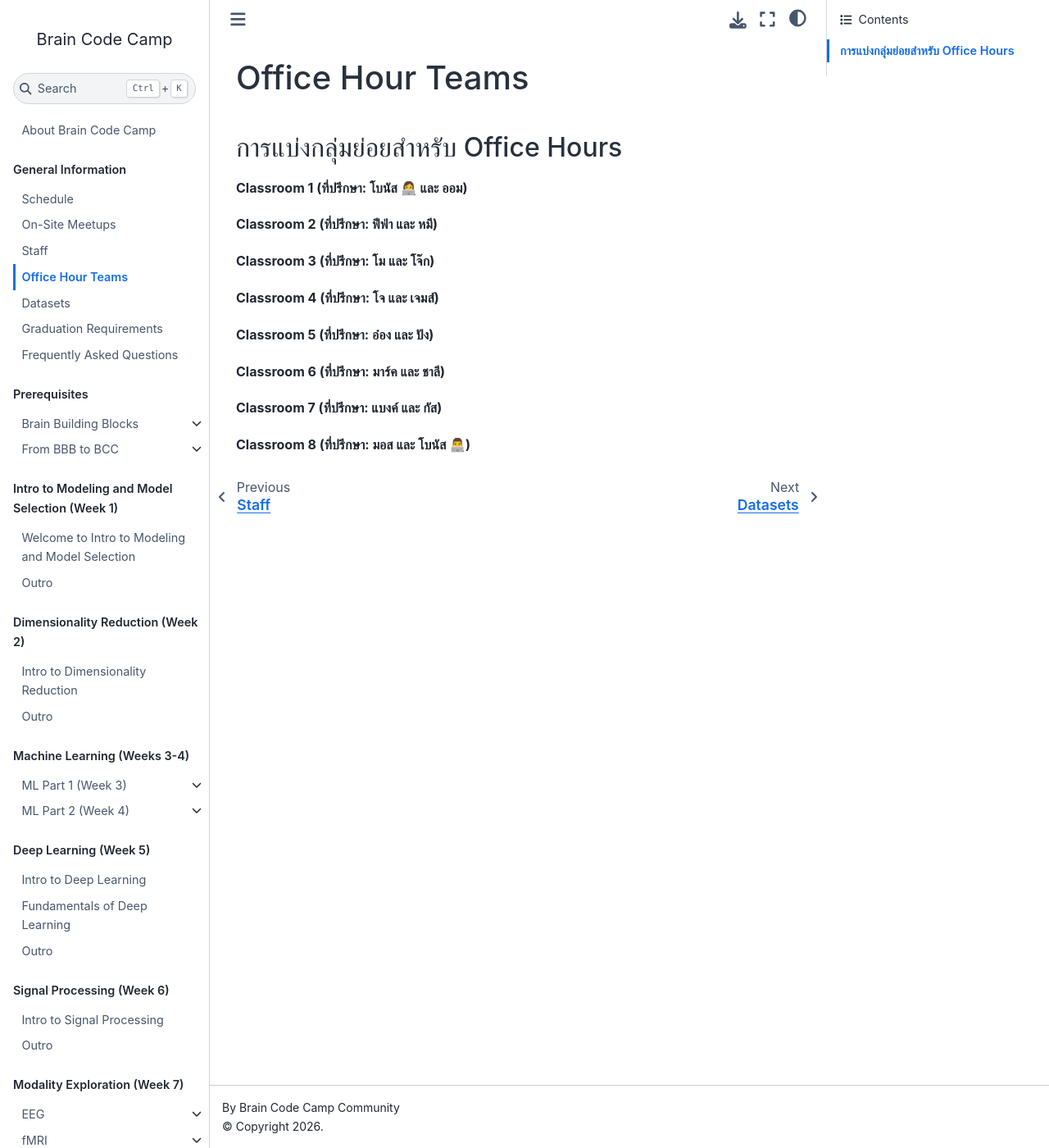
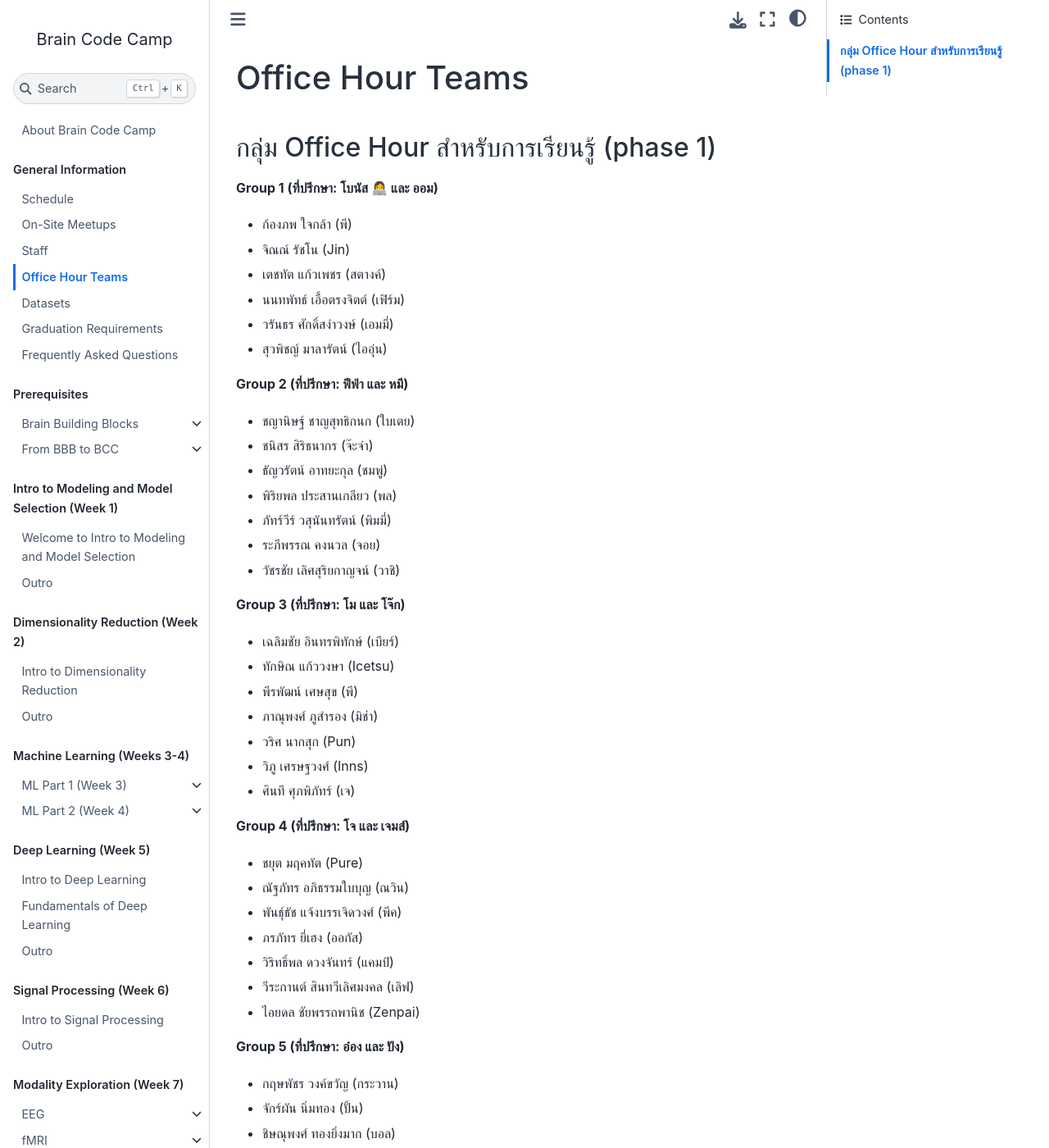
Before and after one commit to braincodecamp/brainCodeCamp2026, a Jupyter Book: the page built from GeneralInfo/OH-teams.md, in a window 1280 px wide and 1400 px high. Shown: the whole window at 82% size. Built offline with Jupyter Book 1.0.4 settings and Sphinx 7.4.7 and the Sphinx Book theme 1.1.4, drawn with Linux system fonts in a browser that asks for light colours; pages that are not in the unit, such as notebooks, are missing from menus; some of the changed text lies outside the part shown.

```diff
--- a/GeneralInfo/OH-teams.md
+++ b/GeneralInfo/OH-teams.md
@@ -1,26 +1,73 @@
 # Office Hour Teams
 
-## การแบ่งกลุ่มย่อยสำหรับ Office Hours
+## กลุ่ม Office Hour สำหรับการเรียนรู้ (phase 1)
 
-**Classroom 1 (ที่ปรึกษา: โบนัส 👩‍💻 และ ออม)**
+**Group 1 (ที่ปรึกษา: โบนัส 👩‍💻 และ ออม)**
+- ก้องภพ ใจกล้า (พี)
+- จิณณ์ รัชโน (Jin)
+- เตชทัต แก้วเพชร (สตางค์)
+- นนทพัทธ์ เอื้อตรงจิตต์ (เฟิร์ม)
+- วรันธร ศักดิ์สง่าวงษ์ (เอมมี่)
+- สุวพิชญ์ มาลารัตน์ (ไออุ่น)
 
+**Group 2 (ที่ปรึกษา: ฟีฟ่า และ หมี)**
+- ชญานิษฐ์ ชาญสุทธิกนก (ใบเตย)
+- ชนิสร สิริธนากร (จ๊ะจ๋า)
+- ธัญวรัตน์ อาทยะกุล (ชมพู่)
+- พิริยพล ประสานเกลียว (พล)
+- ภัทร์วีร์ วสุนันทรัตน์ (พิมมี่)
+- ระภีพรรณ คงนวล (จอย)
+- วัชรชัย เลิศสุริยกาญจน์ (วาชิ)
 
-**Classroom 2 (ที่ปรึกษา: ฟีฟ่า และ หมี)**
+**Group 3 (ที่ปรึกษา: โม และ โจ๊ก)**
+- เฉลิมชัย อินทรพิทักษ์ (เบียร์)
+- ทักษิณ แก้ววงษา (Icetsu)
+- พีรพัฒน์ เศษสุข (พี)
+- ภาณุพงศ์ ภูสำรอง (มิช่า)
+- วริศ นากสุก (Pun)
+- วิภู เศรษฐวงศ์ (Inns)
+- ศินที ศุภพิภัทร์ (เจ)
 
+**Group 4 (ที่ปรึกษา: โจ และ เจมส์)**
+- ชยุต มฤคทัต (Pure)
+- ณัฐภัทร อภิธรรมใบบุญ (ณวิน)
+- พันธุ์ธัช แจ้งบรรเจิดวงศ์ (พีค)
+- ภรภัทร ยี่เฮง (ออกัส)
+- วิริทธิ์พล ดวงจันทร์ (แคมป์)
+- วีระกานต์ สินทวีเลิศมงคล (เลิฟ)
+- ไอยดล ชัยพรรถพานิช (Zenpai)
 
-**Classroom 3 (ที่ปรึกษา: โม และ โจ๊ก)**
+**Group 5 (ที่ปรึกษา: อ๋อง และ ปัง)**
+- กฤษพัชร วงค์ขวัญ (กระวาน)
+- จักร์ผัน นิ่มทอง (ปั้น)
+- ชิษณุพงศ์ ทองยิ่งมาก (บอล)
+- ณภัทร จ้อยจินดา (เอิร์น)
+- ณัฐวศา ประมวล (อุ้ม)
+- เตชคุณ รุจน์รวีศศิธร (ทีเจ)
+- อนวัช บำรุงศรี (เจ)
 
+**Group 6 (ที่ปรึกษา: มาร์ค และ ชาลี)**
+- กมลภพ วิทยารัฐ (อาร์ม)
+- จิรกิตติ์ โชวใจมีสุข (กู๊ด)
+- ธีรัช ชมชื่นจิตร์ (ธีม)
+- ภูดิส สถานเมือง (ก้อง)
+- อนุพงศ์ ไกรยะนุช (ชิ)
+- อรชพร เตชะสินธุ์ (โปรแกรม)
 
-**Classroom 4 (ที่ปรึกษา: โจ และ เจมส์)**
+**Group 7 (ที่ปรึกษา: แบงค์ และ กัส)**
+- นลินภรณ์ ตรีเสถียรกิจ (นุ๊ค)
+- นันทกร เนคะมานุรักษ์ (นน)
+- มิ่งรัฐ เมฆวิชัย (Ohm)
+- วงศพัทธ์ แก้วกำเหนิดพงษ์ (Aomsin)
+- วัชรินทร์ อันเวช (น็อต)
+- วัศธนนท์ บุญญาภากร (ไทเกอร์)
+- วิจิตรา สิงห์ราชู (ปาล์ม)
 
-
-**Classroom 5 (ที่ปรึกษา: อ๋อง และ ปัง)**
-
-
-**Classroom 6 (ที่ปรึกษา: มาร์ค และ ชาลี)**
-
-
-**Classroom 7 (ที่ปรึกษา: แบงค์ และ กัส)**
-
-
-**Classroom 8 (ที่ปรึกษา: มอส และ โบนัส 👨‍💻)**
+**Group 8 (ที่ปรึกษา: มอส และ โบนัส 👨‍💻)**
+- กานติมา ชูจางหวาง (เจจ๋า)
+- จิรัฏ เวนล็อค เฮสลีย์ (เวนล็อค)
+- ชญาดา จิรจริยาเวช (วินนี่)
+- ญาณกร ต่างประโคน (ฟีฟ่า)
+- นวิสรา สิริประเสริฐ (แน่ว)
+- รุจิรา ธนัญชยะกุล (หมิง)
+- อาณกร ขจรสิริสิน (Korn)
```
Also changed, not shown: GeneralInfo/on-site-meetups.md (+1 -1 lines), GeneralInfo/schedule.md (+3 -3 lines).
